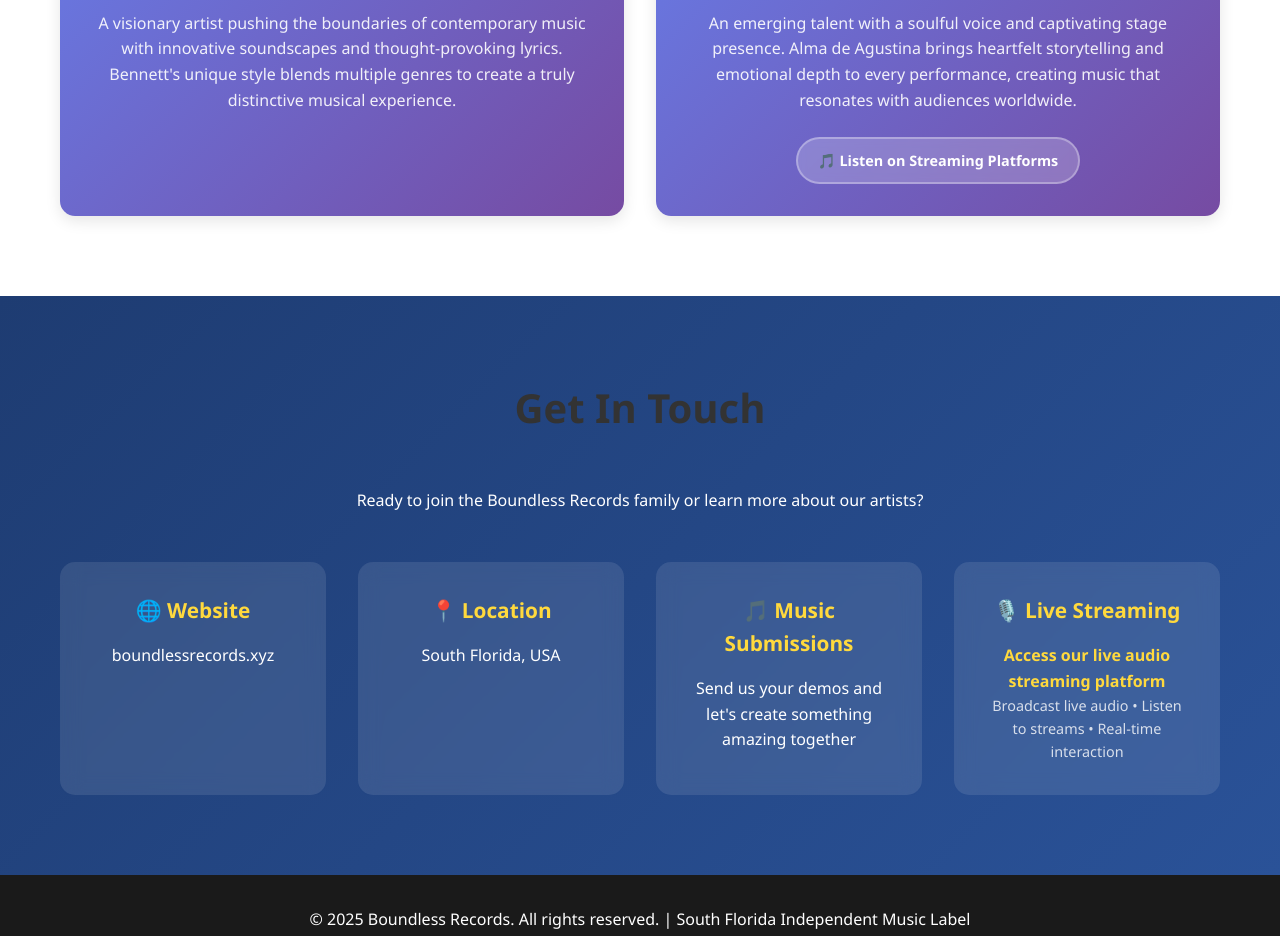
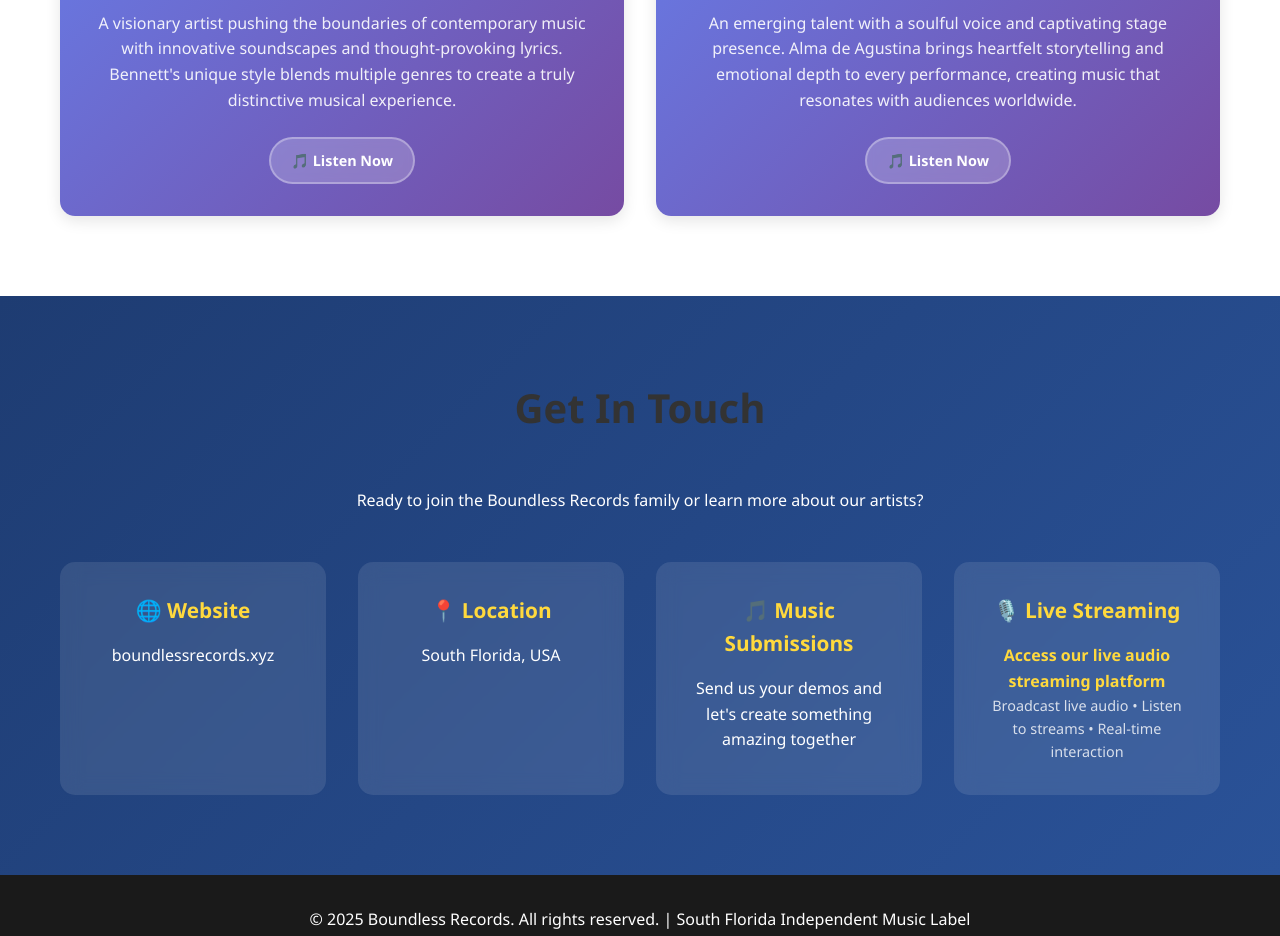
Before and after one commit to manicmerlin/boundless-records, a website: page index.html in a window 1280 px wide. Shown: the part 1820-2756 px from the top of the page. Drawn offline with Linux system fonts and the light colour scheme.

Commit message:
Add Bennett Boundless streaming link and update both artists' button text to 'Listen Now'

```diff
--- a/index.html
+++ b/index.html
@@ -420,6 +420,11 @@
                         <span class="artist-icon">🎤</span>
                         <h3>Bennett Boundless</h3>
                         <p>A visionary artist pushing the boundaries of contemporary music with innovative soundscapes and thought-provoking lyrics. Bennett's unique style blends multiple genres to create a truly distinctive musical experience.</p>
+                        <div class="artist-links">
+                            <a href="https://distrokid.com/hyperfollow/bennettboundless/telaraas" target="_blank" class="artist-link">
+                                🎵 Listen Now
+                            </a>
+                        </div>
                     </div>
                     <div class="artist-card fade-in">
                         <span class="artist-icon">🎶</span>
@@ -427,7 +432,7 @@
                         <p>An emerging talent with a soulful voice and captivating stage presence. Alma de Agustina brings heartfelt storytelling and emotional depth to every performance, creating music that resonates with audiences worldwide.</p>
                         <div class="artist-links">
                             <a href="https://artists.landr.com/057829269590" target="_blank" class="artist-link">
-                                🎵 Listen on Streaming Platforms
+                                🎵 Listen Now
                             </a>
                         </div>
                     </div>
```
